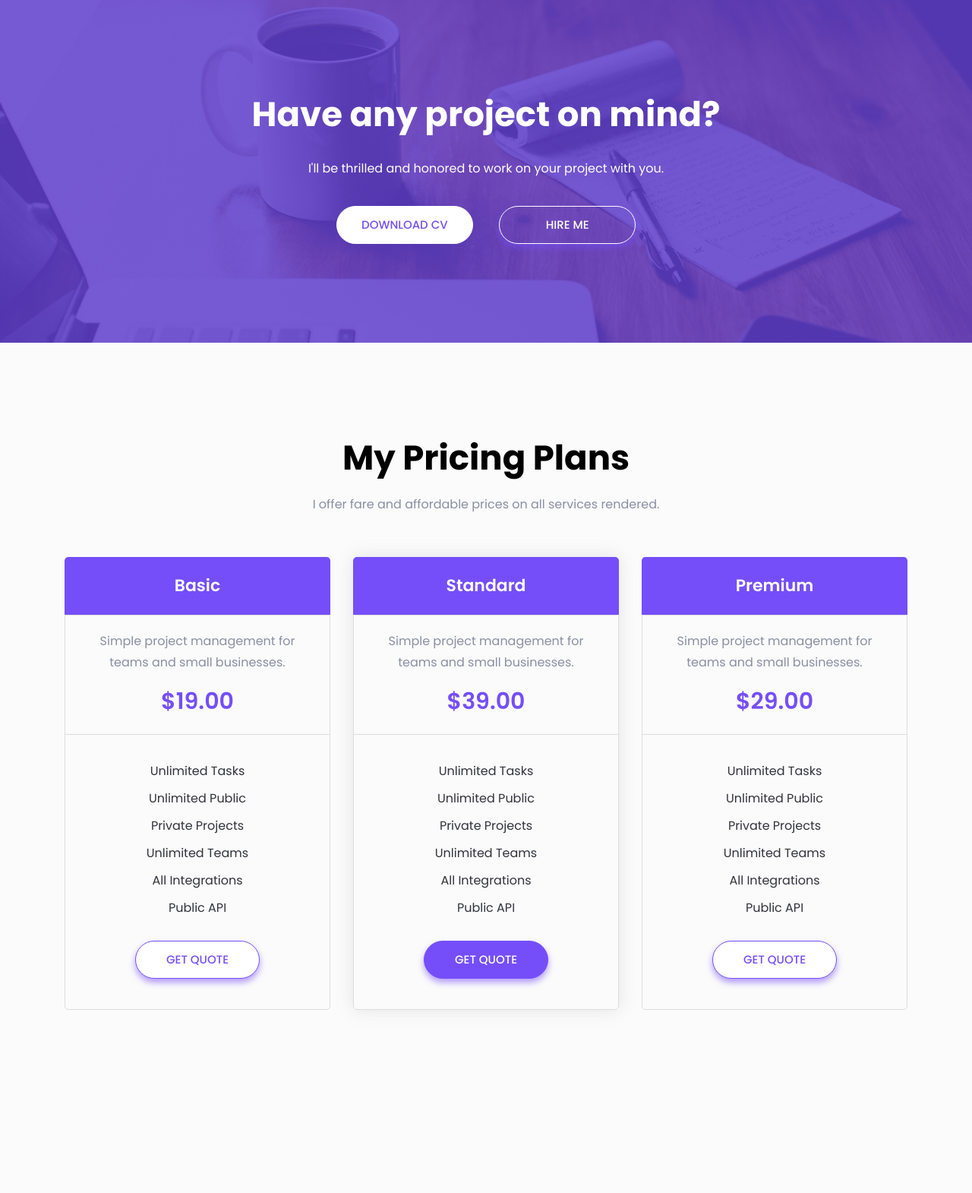
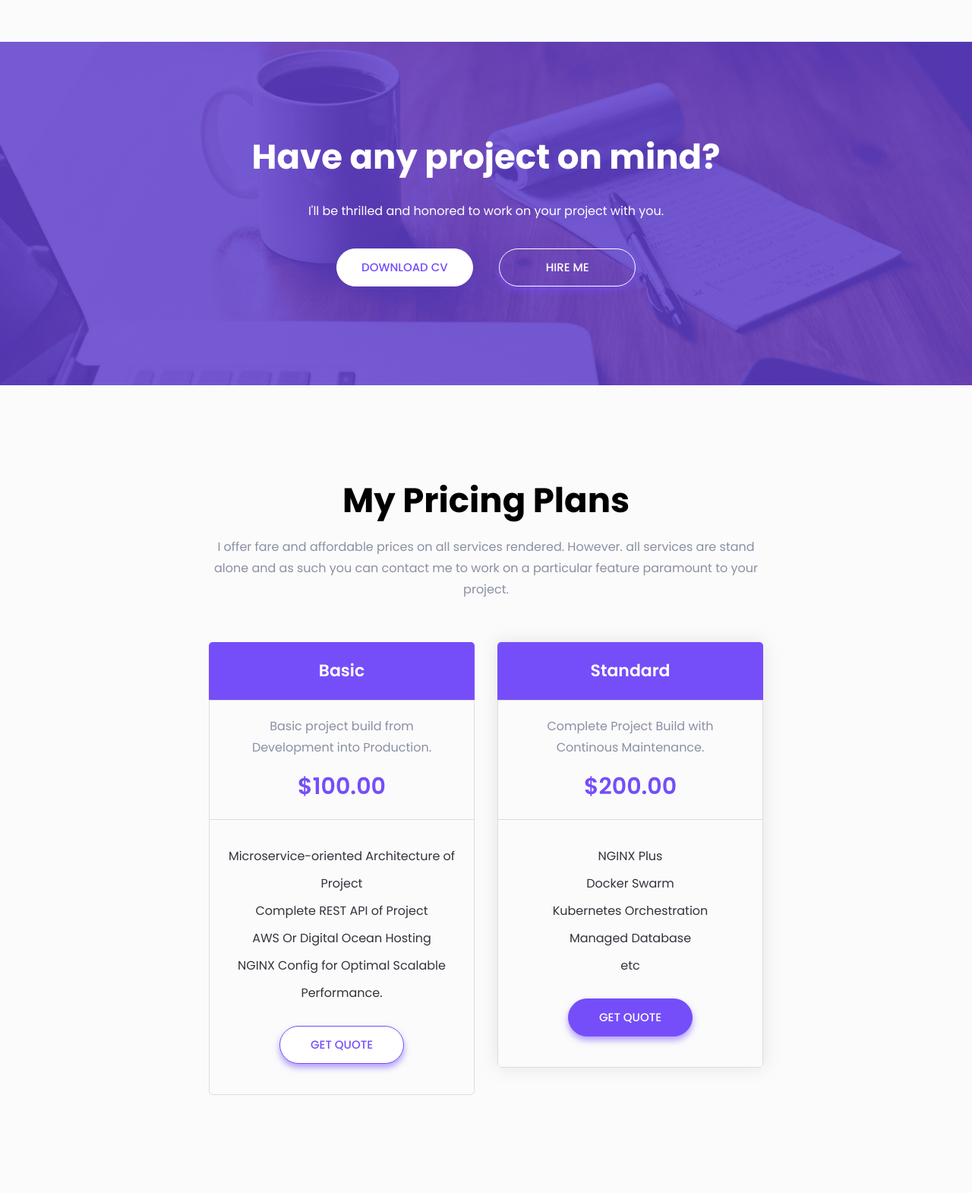
Before and after one commit to davidsmiles/my-portfolio-front-end, a Flask app: page / in a window 1280 px wide. Shown: the part 2872-4442 px from the top of the page at 76% size. Run offline with Flask 2, Linux system fonts and the light colour scheme; some libraries are stand-ins or nearby versions; some web fonts are replaced.

Commit message:
edits on pricing plan

```diff
--- a/templates/index.html
+++ b/templates/index.html
@@ -76,7 +76,7 @@
                                     <li class="nav-item active"><a class="page-scroll" href="#home">Home</a></li>
                                     <li class="nav-item"><a class="page-scroll" href="#about">About</a></li>
                                     <li class="nav-item"><a class="page-scroll" href="#service">Services</a></li>
-                                    <li class="nav-item"><a class="page-scroll" href="#work">Portfolio</a></li>
+<!--                                    <li class="nav-item"><a class="page-scroll" href="#work">Portfolio</a></li>-->
                                     <li class="nav-item"><a class="page-scroll" href="#contact">Contact</a></li>
                                 </ul>
                             </div> <!-- navbar collapse -->
@@ -123,7 +123,7 @@
                         <div class="header-content-right">
                             <h4 class="sub-title">Hello, I’m</h4>
                             <h1 class="title">David Ugbero</h1>
-                            <p>A Freelance REST API Developer, Software Architect, Microservices-oriented Developer and Server Administrator.</p>
+                            <p>A Freelance REST API (backend) Developer, Software Architect, Microservices-oriented Developer and Server Administrator.</p>
                             <a class="main-btn" href="#work">View my Work</a>
                         </div> <!-- header content right -->
                     </div>
@@ -174,6 +174,7 @@
                         <p>
                             Software development is my passion! I am a driven tech lover dedicated to learning, creating and teaching programming or enlightening enthusiasts about technology in my society.
                             Having worked with a couple of startups thriving in the South South of Nigeria, I have learnt over time the culture in the software industry and right now, my passion is set on working with great minds like myself to build innovative solutions that help makes the society a better place.
+                            Currently, I focus on building professional APIs and shipping code to production (mine or others) and then administrating the server.
                         </p>
                         <ul class="clearfix">
                             <li>
@@ -525,7 +526,7 @@
                 <div class="col-lg-8">
                     <div class="section-title text-center pb-25">
                         <h2 class="title">My Pricing Plans</h2>
-                        <p>I offer fare and affordable prices on all services rendered.</p>
+                        <p>I offer fare and affordable prices on all services rendered. However. all services are stand alone and as such you can contact me to work on a particular feature paramount to your project.</p>
                     </div> <!-- section title -->
                 </div>
             </div> <!-- row -->
@@ -537,17 +538,15 @@
                         </div>
                         <div class="pricing-body">
                             <div class="pricing-text">
-                                <p>Simple project management for teams and small businesses.</p>
-                                <span class="price">$19.00</span>
+                                <p>Basic project build from Development into Production.</p>
+                                <span class="price">$100.00</span>
                             </div>
                             <div class="pricing-list">
                                 <ul>
-                                    <li>Unlimited Tasks</li>
-                                    <li>Unlimited Public</li>
-                                    <li>Private Projects</li>
-                                    <li>Unlimited Teams</li>
-                                    <li>All Integrations</li>
-                                    <li>Public API</li>
+                                    <li>Microservice-oriented Architecture of Project</li>
+                                    <li>Complete REST API of Project</li>
+                                    <li>AWS Or Digital Ocean Hosting</li>
+                                    <li>NGINX Config for Optimal Scalable Performance.</li>
                                 </ul>
                             </div>
                             <div class="pricing-btn">
@@ -563,17 +562,16 @@
                         </div>
                         <div class="pricing-body">
                             <div class="pricing-text">
-                                <p>Simple project management for teams and small businesses.</p>
-                                <span class="price">$39.00</span>
+                                <p>Complete Project Build with Continous Maintenance.</p>
+                                <span class="price">$200.00</span>
                             </div>
                             <div class="pricing-list">
                                 <ul>
-                                    <li>Unlimited Tasks</li>
-                                    <li>Unlimited Public</li>
-                                    <li>Private Projects</li>
-                                    <li>Unlimited Teams</li>
-                                    <li>All Integrations</li>
-                                    <li>Public API</li>
+                                    <li>NGINX Plus</li>
+                                    <li>Docker Swarm</li>
+                                    <li>Kubernetes Orchestration</li>
+                                    <li>Managed Database</li>
+                                    <li>etc</li>
                                 </ul>
                             </div>
                             <div class="pricing-btn">
@@ -582,32 +580,32 @@
                         </div>
                     </div> <!-- single pricing -->
                 </div>
-                <div class="col-lg-4 col-md-8 col-sm-9">
-                    <div class="single-pricing text-center mt-30">
-                        <div class="pricing-package">
-                            <h4 class="package-title">Premium</h4>
-                        </div>
-                        <div class="pricing-body">
-                            <div class="pricing-text">
-                                <p>Simple project management for teams and small businesses.</p>
-                                <span class="price">$29.00</span>
-                            </div>
-                            <div class="pricing-list">
-                                <ul>
-                                    <li>Unlimited Tasks</li>
-                                    <li>Unlimited Public</li>
-                                    <li>Private Projects</li>
-                                    <li>Unlimited Teams</li>
-                                    <li>All Integrations</li>
-                                    <li>Public API</li>
-                                </ul>
-                            </div>
-                            <div class="pricing-btn">
-                                <a class="main-btn" href="#contact">get quote</a>
-                            </div>
-                        </div>
-                    </div> <!-- single pricing -->
-                </div>
+<!--                <div class="col-lg-4 col-md-8 col-sm-9">-->
+<!--                    <div class="single-pricing text-center mt-30">-->
+<!--                        <div class="pricing-package">-->
+<!--                            <h4 class="package-title">Premium</h4>-->
+<!--                        </div>-->
+<!--                        <div class="pricing-body">-->
+<!--                            <div class="pricing-text">-->
+<!--                                <p>Simple project management for teams and small businesses.</p>-->
+<!--                                <span class="price">$29.00</span>-->
+<!--                            </div>-->
+<!--                            <div class="pricing-list">-->
+<!--                                <ul>-->
+<!--                                    <li>Unlimited Tasks</li>-->
+<!--                                    <li>Unlimited Public</li>-->
+<!--                                    <li>Private Projects</li>-->
+<!--                                    <li>Unlimited Teams</li>-->
+<!--                                    <li>All Integrations</li>-->
+<!--                                    <li>Public API</li>-->
+<!--                                </ul>-->
+<!--                            </div>-->
+<!--                            <div class="pricing-btn">-->
+<!--                                <a class="main-btn" href="#contact">get quote</a>-->
+<!--                            </div>-->
+<!--                        </div>-->
+<!--                    </div> &lt;!&ndash; single pricing &ndash;&gt;-->
+<!--                </div>-->
             </div> <!-- row -->
         </div> <!-- container -->
     </section>
```
